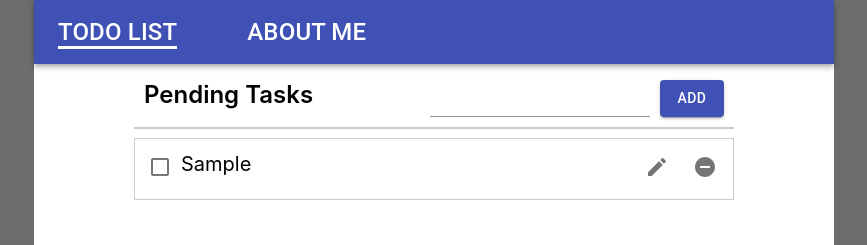
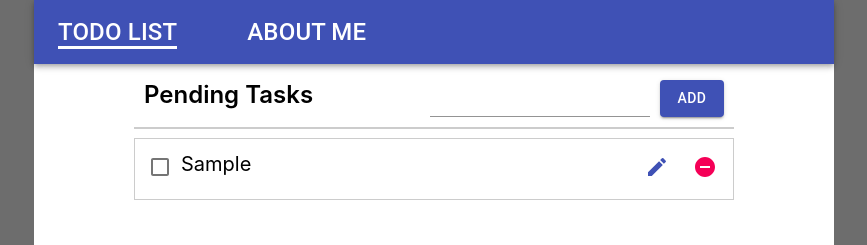
Before and after one commit to jiali1985/todo_ascella, a React (Create React App) app: page / in a window 1280 px wide. Both pictures are taken after typing "Sample" into the empty fields and a click on the button "ADD". Shown: the top 245 px of the page, without its empty margins (206-1073 px from the left). Built offline with nearby package versions, Linux system fonts and the light colour scheme.

Commit message:
added button colors

```diff
--- a/src/components/TodoItem.js
+++ b/src/components/TodoItem.js
@@ -36,13 +36,13 @@ class TodoItem extends React.PureComponent {
                         aria-label={`Edit Item#${item.id}`}
                         onClick={() => this.props.handleModalOpen(item)}
                     >
-                        <EditIcon />
+                        <EditIcon color="primary" />
                     </IconButton>
                     <IconButton
                         aria-label={`Remove Item#${item.id}`}
                         onClick={(e) => this.removeItem(item.id, e)}
                     >
-                        <RemoveIcon />
+                        <RemoveIcon color="secondary" />
                     </IconButton>
                 </div>
                 {item.notes && <div className="todo-item-notes">{item.notes}</div>}
```
